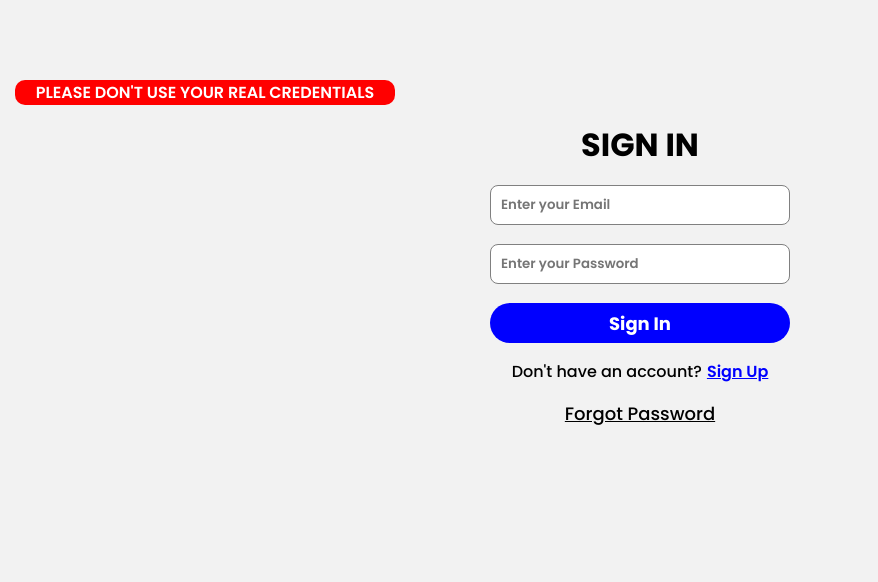
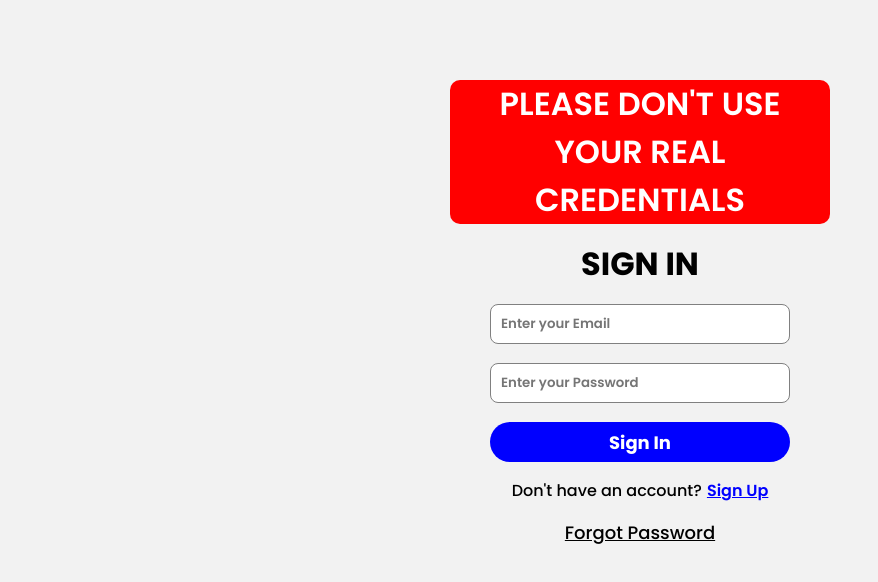
Before and after one commit to fistty/firebase-auth-react-app, a React (Create React App) app: page / in a window 1280 px wide. Shown: the top 582 px of the page, without its empty margins (0-878 px from the left). Built offline with nearby package versions, Linux system fonts and the light colour scheme; no server answers.

Commit message:
Update App.css

```diff
--- a/src/App.css
+++ b/src/App.css
@@ -119,16 +119,20 @@ html {
 .warning {
   margin: 0 auto;
   margin-bottom: 1rem;
-  margin-inline: 15px;
   max-width: 380px;
+  width: calc(100% - 30px);
   padding-inline: 15px;
   border-radius: 10px;
   color: white;
   background-color: red;
-  font-size: 16px;
+
   text-align: center;
   font-weight: 600;
   font-family: var(--font);
+}
+
+.warning * {
+  font-size: 16px;
 }
 
 @keyframes moveIn {
```
